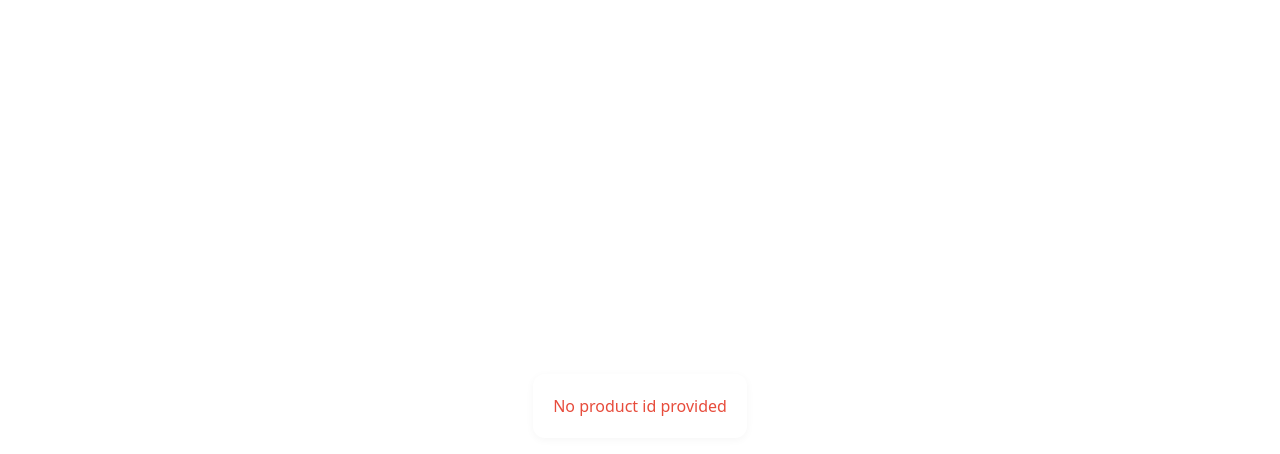
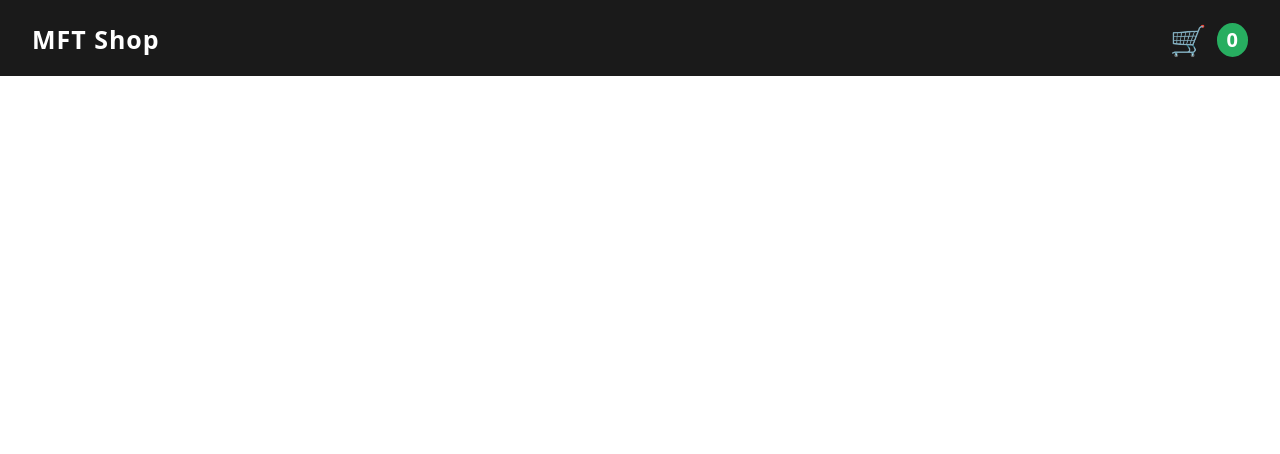
Before and after one commit to a-nowruzi/mft-shop-07, a React (Vite) app: page /details in a window 1280 px wide. Shown: the top 454 px of the page. Built offline with nearby package versions, Linux system fonts and the light colour scheme.

Commit message:
:hammer: some issues fixed

```diff
--- a/src/App.jsx
+++ b/src/App.jsx
@@ -1,19 +1,30 @@
-import { BrowserRouter, Route, Routes } from "react-router-dom";
+import { BrowserRouter, Route, Routes, Outlet } from "react-router-dom";
 import Home from "./pages/Home";
 import Register from "./pages/Register";
 import Login from "./pages/Login";
 import Details from "./pages/Details";
+import Header from "./components/Header";
+
+function MainLayout() {
+  return (
+    <>
+      <Header />
+      <Outlet />
+    </>
+  );
+}
 
 export default function App() {
-
   return (
     <BrowserRouter>
       <Routes>
-        <Route path="/" element={<Home />} />
-        <Route path="/details" element={<Details />} />
+        <Route element={<MainLayout />}>
+          <Route path="/" element={<Home />} />
+          <Route path="/details" element={<Details />} />
+        </Route>
         <Route path="/login" element={<Login />} />
         <Route path="/register" element={<Register />} />
       </Routes>
     </BrowserRouter>
-  )
+  );
 }
--- a/src/assets/styles/styles.css
+++ b/src/assets/styles/styles.css
@@ -25,7 +25,7 @@ a:hover {
 body {
   margin: 0;
   display: flex;
-  place-items: center;
+  /* place-items: center; */
   justify-content: center;
   min-width: 320px;
   min-height: 100vh;
@@ -205,6 +205,46 @@ button[type="submit"] {
   margin-bottom: 4px;
 }
 
+.header-bar {
+  width: 100vw;
+  max-width: 100vw;
+  background: #1a1a1a;
+  color: #fff;
+  display: flex;
+  align-items: center;
+  justify-content: space-between;
+  padding: 18px 32px 14px 32px;
+  box-sizing: border-box;
+  font-size: 1.2em;
+  margin-bottom: 0;
+  position: sticky;
+  top: 0;
+  z-index: 10;
+}
+.header-title {
+  font-weight: 700;
+  font-size: 1.3em;
+  letter-spacing: 1px;
+}
+.header-cart {
+  display: flex;
+  align-items: center;
+  gap: 8px;
+  font-size: 1.1em;
+}
+.cart-icon {
+  font-size: 1.4em;
+}
+.cart-count {
+  background: #27ae60;
+  color: #fff;
+  border-radius: 50%;
+  padding: 2px 10px;
+  font-size: 0.95em;
+  font-weight: 600;
+  margin-left: 2px;
+}
+
 @media (prefers-color-scheme: light) {
   :root {
     color: #213547;
--- a/src/components/Header.jsx
+++ b/src/components/Header.jsx
@@ -1,7 +1,11 @@
-import React from 'react'
-
 export default function Header() {
   return (
-    <div>Header</div>
+    <header className="header-bar">
+      <div className="header-title">MFT Shop</div>
+      <div className="header-cart">
+        <span role="img" aria-label="cart" className="cart-icon">🛒</span>
+        <span className="cart-count">0</span>
+      </div>
+    </header>
   )
 }
--- a/src/pages/Details.jsx
+++ b/src/pages/Details.jsx
@@ -11,11 +11,9 @@ export default function Details() {
   const id = query.get('id');
   const [product, setProduct] = React.useState(null);
   const [loading, setLoading] = React.useState(true);
-  const [error, setError] = React.useState(null);
 
   React.useEffect(() => {
     if (!id) {
-      setError('No product id provided');
       setLoading(false);
       return;
     }
@@ -23,16 +21,12 @@ export default function Details() {
       .then(res => {
         if (res.data.isSuccess) {
           setProduct(res.data.data);
-        } else {
-          setError(res.data.message || 'Failed to fetch product');
         }
       })
-      .catch(err => setError(err.message))
       .finally(() => setLoading(false));
   }, [id]);
 
   if (loading) return <div className="form-container">Loading...</div>;
-  if (error) return <div className="form-container form-fail">{error}</div>;
   if (!product) return null;
 
   return (
--- a/src/pages/Home.jsx
+++ b/src/pages/Home.jsx
@@ -1,28 +1,24 @@
-import React from 'react'
+import { useEffect, useState } from 'react'
 import axios from 'axios'
 import { useNavigate } from 'react-router-dom'
 
 export default function Home() {
-  const [products, setProducts] = React.useState([]);
-  const [loading, setLoading] = React.useState(true);
-  const [error, setError] = React.useState(null);
+  const [products, setProducts] = useState([]);
+  const [loading, setLoading] = useState(true);
+
   const navigate = useNavigate();
 
-  React.useEffect(() => {
+  useEffect(() => {
     axios.get('https://nowruzi.top/api/Product')
       .then(res => {
         if (res.data.isSuccess) {
           setProducts(res.data.data.products);
-        } else {
-          setError(res.data.message || 'Failed to fetch products');
         }
       })
-      .catch(err => setError(err.message))
       .finally(() => setLoading(false));
   }, []);
 
   if (loading) return <div className="form-container">Loading...</div>;
-  if (error) return <div className="form-container form-fail">{error}</div>;
 
   return (
     <div className="product-list">
@@ -30,7 +26,11 @@ export default function Home() {
         <div
           className="product-card"
           key={product.id}
-          onClick={() => navigate(`/details?id=${product.id}`)}
+          onClick={e => {
+            // Prevent navigation if add to cart button is clicked
+            if (e.target.closest('.add-cart-btn')) return;
+            navigate(`/details?id=${product.id}`)
+          }}
         >
           <img
             src={`https://nowruzi.top/${product.image}`}
```
